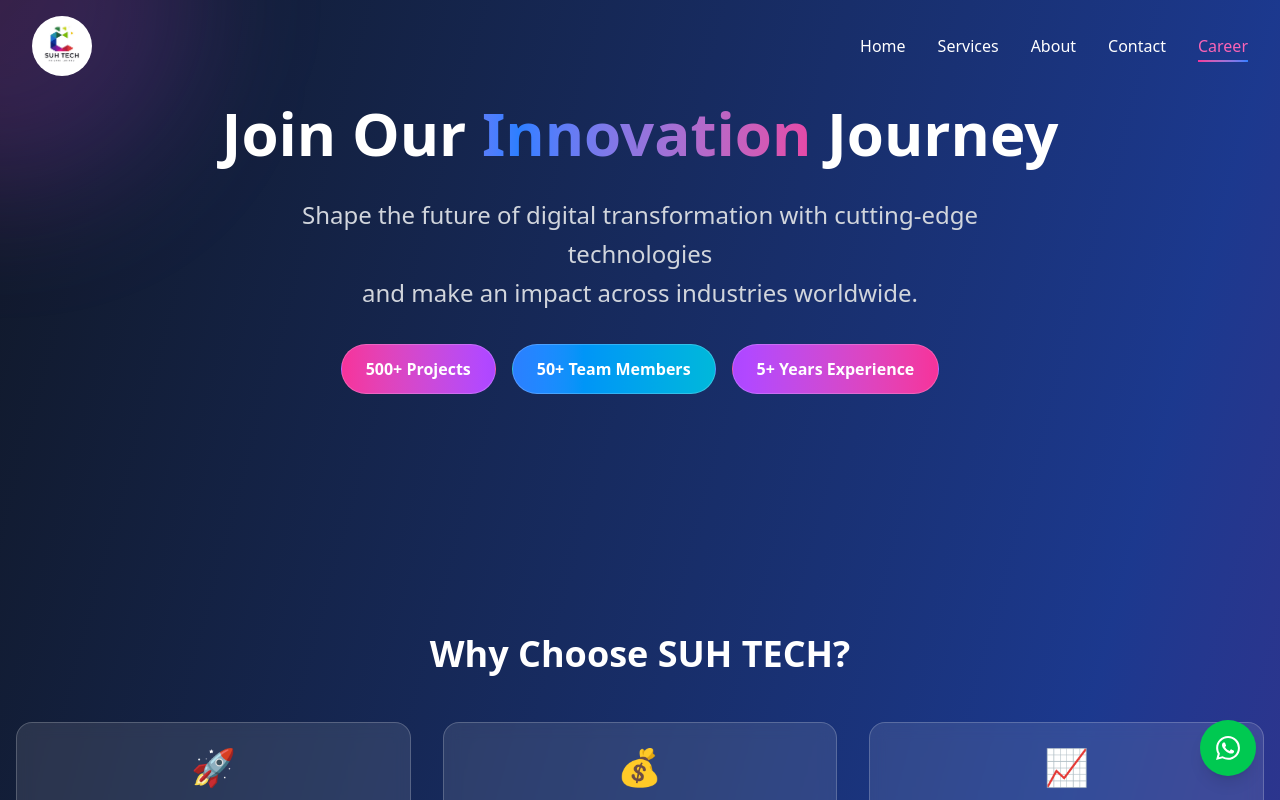
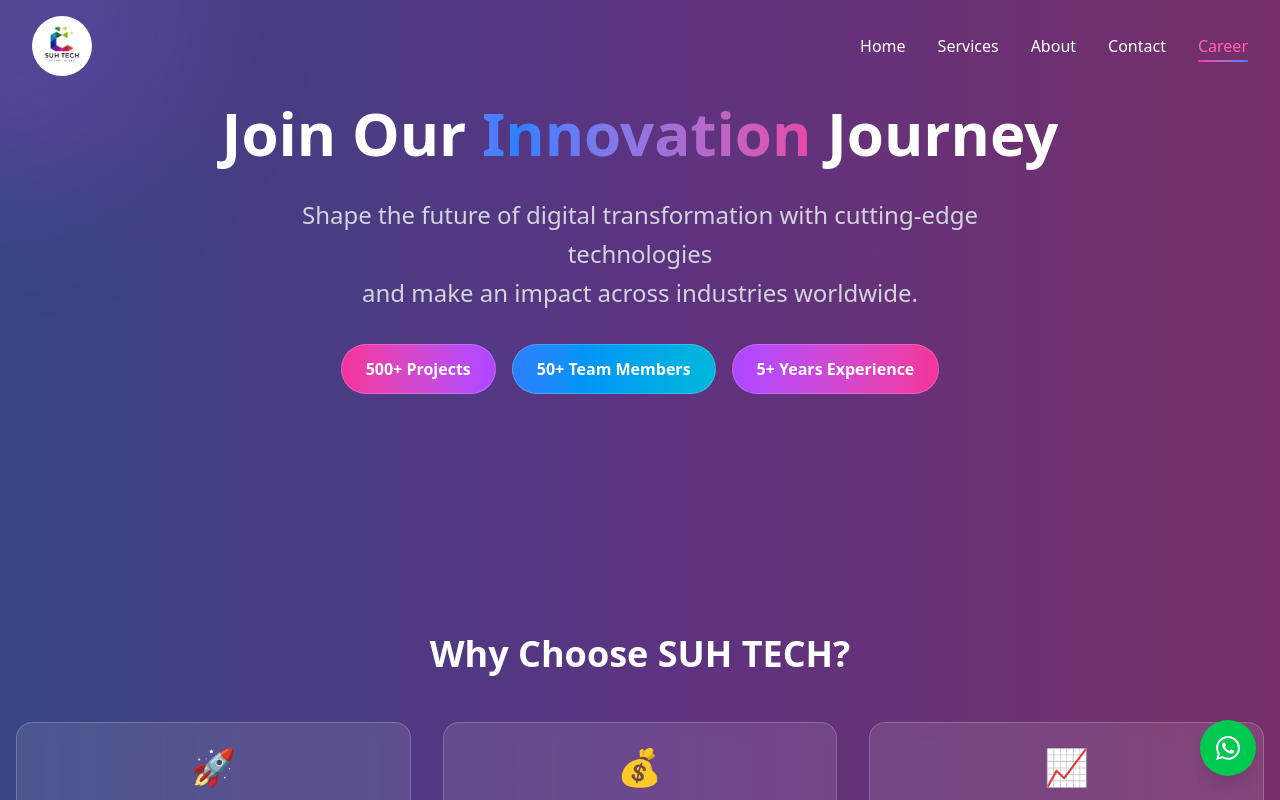
Before and after one commit to pulkit0408/SUH_WEBSITE, a React (Vite) app: page /careers in a window 1280 px wide. Shown: the top 800 px of the page. Built offline with nearby package versions, Linux system fonts and the light colour scheme.

Commit message:
Final push

```diff
--- a/src/pages/CareersPage.jsx
+++ b/src/pages/CareersPage.jsx
@@ -279,7 +279,7 @@
       </Helmet>
 
       {/* Background Elements */}
-      <div className="absolute inset-0 bg-gradient-to-br from-gray-900 via-blue-900 to-purple-900"></div>
+      <div className="absolute inset-0"></div>
       <div className="absolute top-0 left-0 w-96 h-96 bg-gradient-to-br from-pink-500/20 to-purple-500/20 rounded-full blur-3xl -translate-x-1/2 -translate-y-1/2"></div>
       <div className="absolute top-1/2 right-0 w-96 h-96 bg-gradient-to-bl from-blue-500/20 to-cyan-500/20 rounded-full blur-3xl translate-x-1/2"></div>
       <div className="absolute bottom-0 left-1/2 w-96 h-96 bg-gradient-to-t from-purple-500/20 to-pink-500/20 rounded-full blur-3xl -translate-x-1/2 translate-y-1/2"></div>
```
